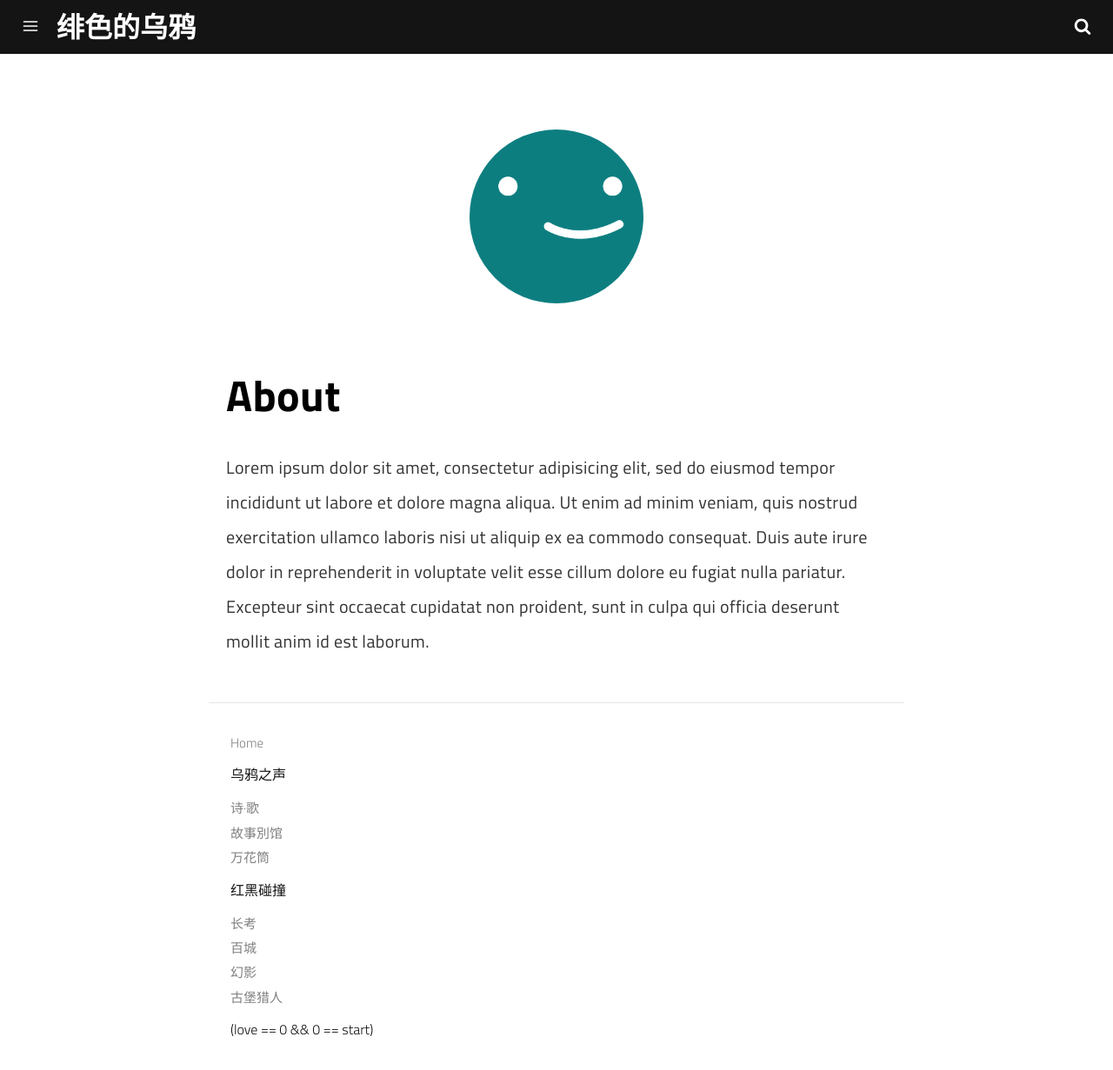
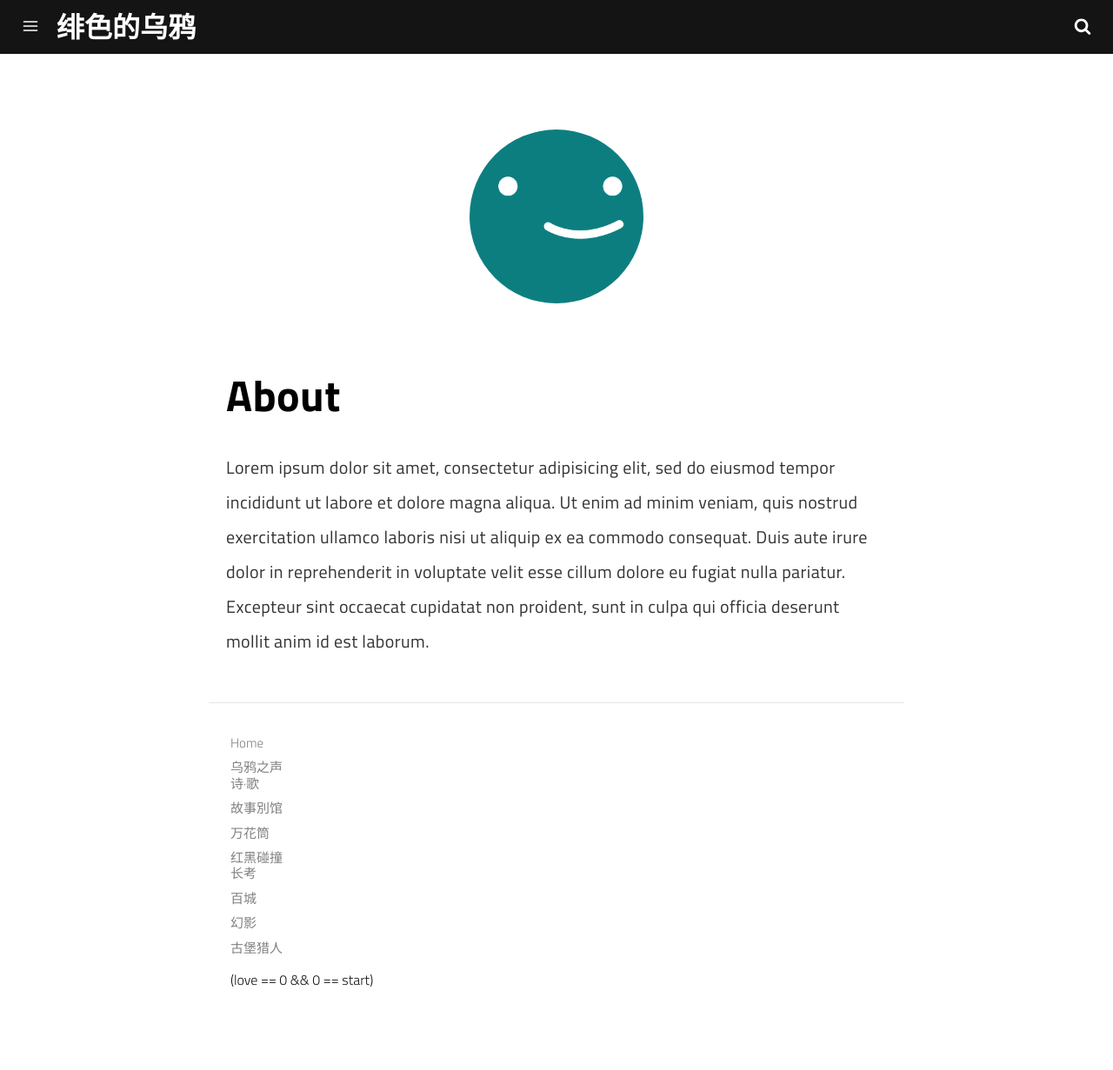
Before and after one commit to ScarletRook/SCARLETROOK.GITHUB.IO, a Jekyll site: the page built from pages/about.md, in a window 1280 px wide and 1233 px high. Shown: the whole window at 87% size. Built offline with Jekyll 4.4.1, drawn with Linux system fonts in a browser that asks for light colours; a script that is not in the unit is left out.

Commit message:
Update links.html

```diff
--- a/_includes/links.html
+++ b/_includes/links.html
@@ -7,7 +7,7 @@
         </li>
       {% else %}
         <li>
-          <p>{{item.title}}</p>
+          <a href="{{ site.url }}{{ site.baseurl }}/">{{item.title}}</a>
           <ul>
             {% for sub in item.sub %}
               <li>
```
